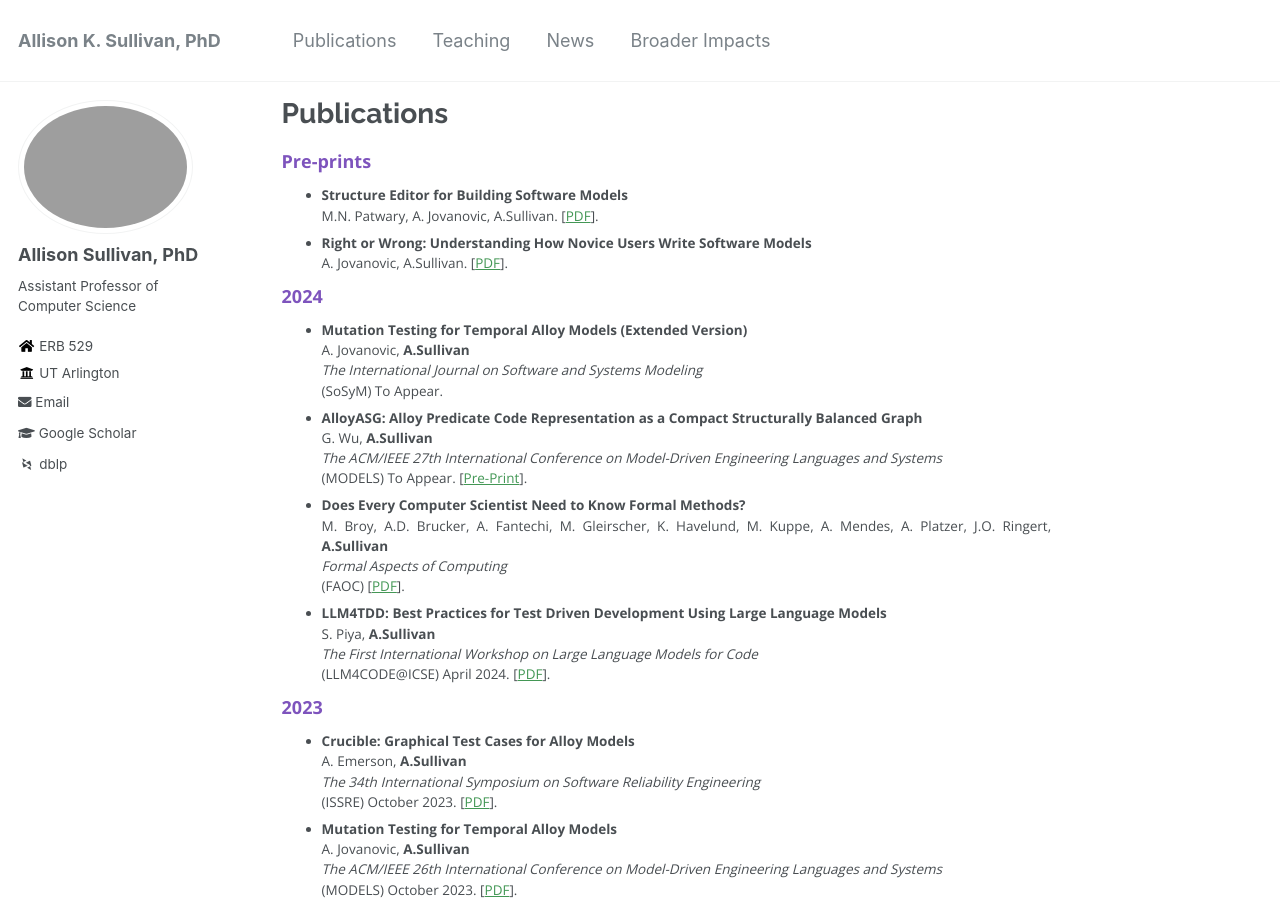
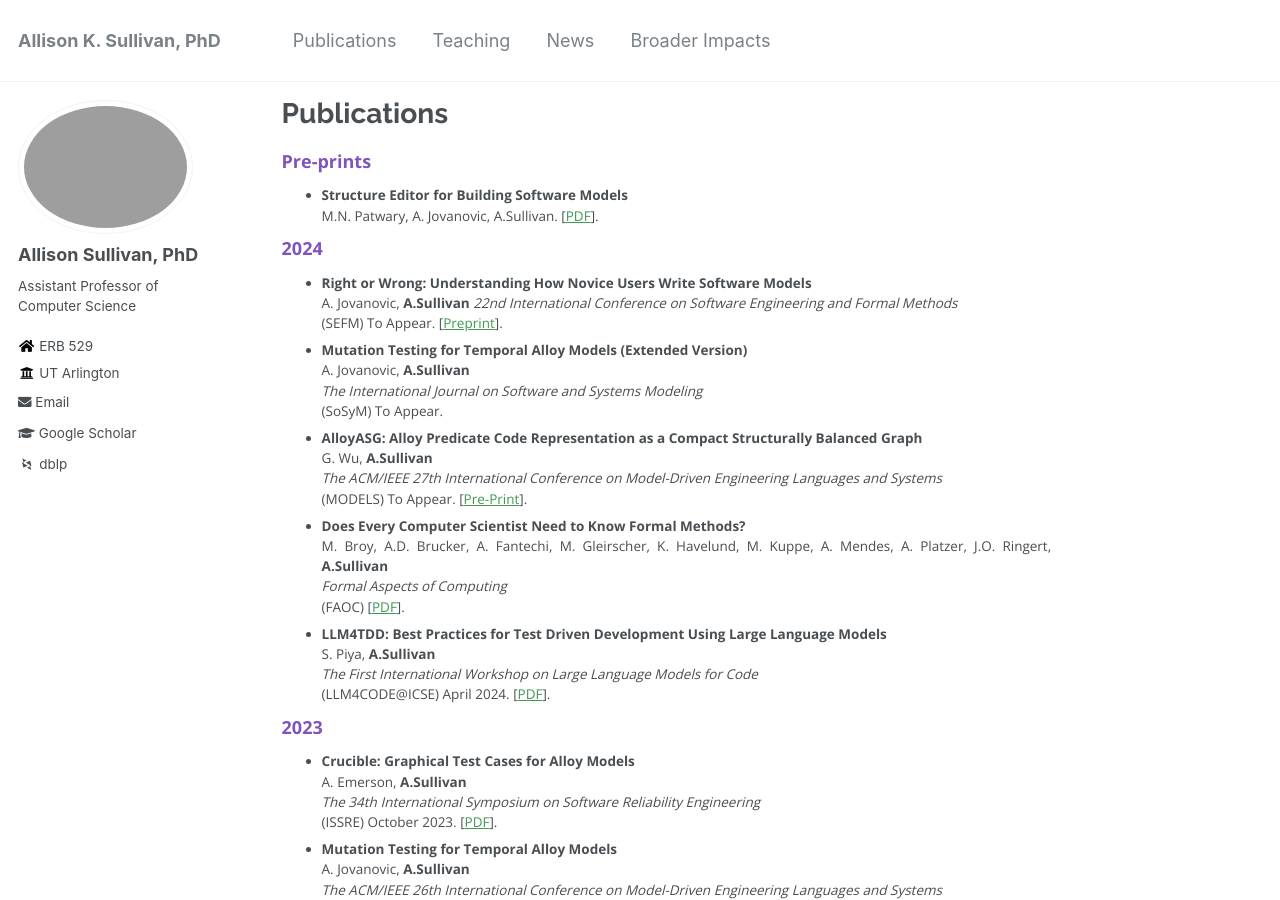
Before and after one commit to Allisonius/allisonius.github.io, a Jekyll site: the page built from _pages/publications.md, in a window 1280 px wide and 900 px high. Built offline with Jekyll 4.4.1, drawn with Linux system fonts in a browser that asks for light colours; some web fonts are replaced.

Commit message:
Update publications.md

```diff
--- a/_pages/publications.md
+++ b/_pages/publications.md
@@ -8,11 +8,13 @@ author_profile: true
 
 * **Structure Editor for Building Software Models**
 M.N. Patwary, A. Jovanovic, A.Sullivan. \[[PDF](https://arxiv.org/pdf/2406.09524)\].
-* **Right or Wrong: Understanding How Novice Users Write Software Models**
-A. Jovanovic, A.Sullivan. \[[PDF](https://arxiv.org/pdf/2402.06624.pdf)\].
 
 ### 2024
 
+* **Right or Wrong: Understanding How Novice Users Write Software Models**
+A. Jovanovic, **A.Sullivan**
+_22nd International Conference on Software Engineering and Formal Methods_
+(SEFM) To Appear. \[[Preprint](https://arxiv.org/pdf/2402.06624.pdf)\].
 * **Mutation Testing for Temporal Alloy Models (Extended Version)**
 A. Jovanovic, **A.Sullivan**
 _The International Journal on Software and Systems Modeling_
```
